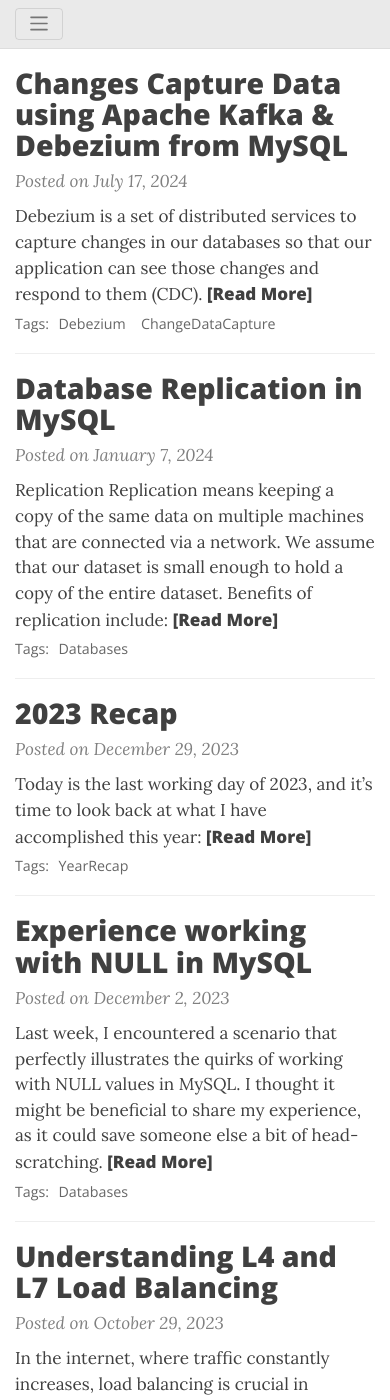
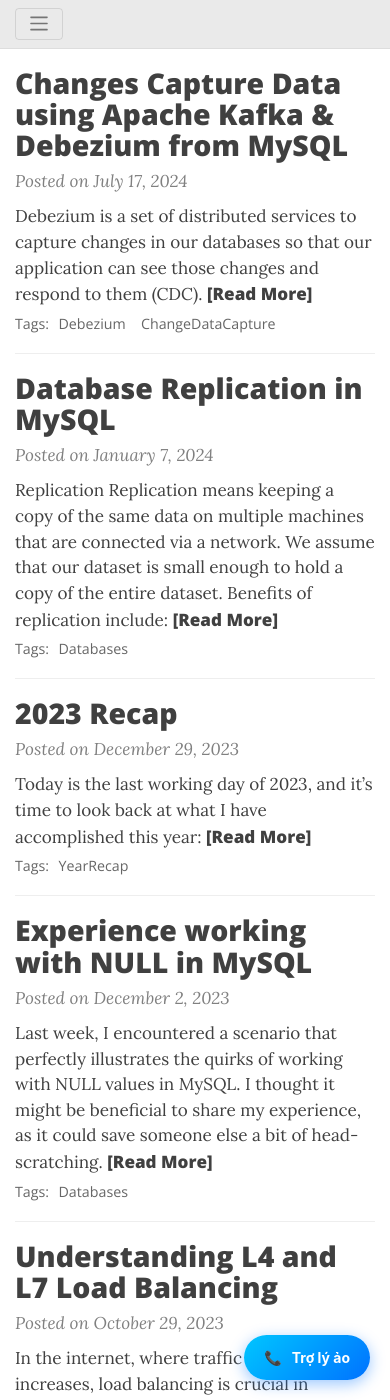
Before and after one commit to thachlp/thachlp.github.io, a Jekyll site: the page built from index.html, in a window 390 px wide and 1400 px high, scrolled down 570 px. Built offline with Jekyll 4.4.1, drawn with Linux system fonts in a browser that asks for light colours; nearby versions of some CDN libraries; the list of posts is cut into pages by our own code.

Commit message:
Replace Coze bot with Vapi voice assistant on home page

```diff
--- a/_layouts/home.html
+++ b/_layouts/home.html
@@ -104,32 +104,122 @@
 </ul>
 {% endif %}
 
-{%- comment -%}
-Cozy bot: include script only on home layout.
-Use either page.cozy_bot_script (URL) or page.cozy_bot_inline (raw HTML/JS). If not set on page, fall back to site.cozy_bot_script or site.cozy_bot_inline.
-{%- endcomment -%}
-{%- assign cozy_script_url = page.cozy_bot_script | default: site.cozy_bot_script -%}
-{%- assign cozy_inline = page.cozy_bot_inline | default: site.cozy_bot_inline -%}
-{%- if cozy_script_url -%}
-<script src="https://sf-cdn.coze.com/obj/unpkg-va/flow-platform/chat-app-sdk/1.2.0-beta.6/libs/oversea/index.js"></script>
+<style>
+    #vapi-floating-btn {
+        position: fixed;
+        bottom: 30px;
+        right: 30px;
+        z-index: 9999;
+        background: linear-gradient(135deg, #00c6ff, #0072ff);
+        color: white;
+        border: none;
+        border-radius: 50px;
+        padding: 15px 25px;
+        font-size: 16px;
+        font-weight: bold;
+        box-shadow: 0 4px 15px rgba(0, 114, 255, 0.4);
+        cursor: pointer;
+        transition: all 0.3s ease;
+        display: flex;
+        align-items: center;
+        gap: 10px;
+        font-family: -apple-system, BlinkMacSystemFont, "Segoe UI", Roboto, sans-serif;
+    }
+
+    #vapi-floating-btn:hover {
+        transform: scale(1.05);
+        box-shadow: 0 6px 20px rgba(0, 114, 255, 0.6);
+    }
+
+    /* Trạng thái khi đang gọi (Màu đỏ & Hiệu ứng rung) */
+    #vapi-floating-btn.active {
+        background: linear-gradient(135deg, #ff416c, #ff4b2b);
+        box-shadow: 0 4px 15px rgba(255, 75, 43, 0.4);
+        animation: pulse-red 2s infinite;
+    }
+
+    @keyframes pulse-red {
+        0% { box-shadow: 0 0 0 0 rgba(255, 75, 43, 0.7); }
+        70% { box-shadow: 0 0 0 10px rgba(255, 75, 43, 0); }
+        100% { box-shadow: 0 0 0 0 rgba(255, 75, 43, 0); }
+    }
+
+    /* Ẩn trên mobile nếu cần, nhưng voice thì nên để mobile */
+    @media (max-width: 600px) {
+        #vapi-floating-btn {
+            bottom: 20px;
+            right: 20px;
+            padding: 12px 20px;
+            font-size: 14px;
+        }
+    }
+</style>
+
+<button id="vapi-floating-btn" onclick="toggleVapiCall()">
+    <span id="vapi-icon">📞</span>
+    <span id="vapi-text">Trợ lý ảo</span>
+</button>
+
+<script src="https://unpkg.com/@vapi-ai/web/dist/vapi-web.js"></script>
 <script>
-    new CozeWebSDK.WebChatClient({
-        config: {
-            bot_id: '7580535254638755845',
-        },
-        componentProps: {
-            title: 'Coze',
-        },
-        auth: {
-            type: 'token',
-            token: 'pat_xpQ8KuBGPf9KVGg5gOhvUZmefDNc3dbCIgUVZEUBlbPSEtvmLcPUDcI98BIdQH3T',
-            onRefreshToken: function () {
-                return 'pat_xpQ8KuBGPf9KVGg5gOhvUZmefDNc3dbCIgUVZEUBlbPSEtvmLcPUDcI98BIdQH3T'
-            }
+    // --- CẤU HÌNH (BẠN ĐIỀN VÀO ĐÂY) ---
+    const VAPI_PUBLIC_KEY = 'b7fd248d-b5de-4f37-ae8e-50f09509e983';
+    const VAPI_ASSISTANT_ID = '4aae4bca-2024-4336-9bdb-6f0627a21280';
+    // -----------------------------------
+
+    const vapi = new Vapi(VAPI_PUBLIC_KEY);
+    const btn = document.getElementById('vapi-floating-btn');
+    const btnText = document.getElementById('vapi-text');
+    const btnIcon = document.getElementById('vapi-icon');
+    let isCallActive = false;
+
+    // Hàm Bật/Tắt cuộc gọi
+    function toggleVapiCall() {
+        if (!isCallActive) {
+            // Bắt đầu gọi
+            btnText.innerText = "Đang kết nối...";
+            vapi.start(VAPI_ASSISTANT_ID);
+        } else {
+            // Kết thúc gọi
+            vapi.stop();
         }
+    }
+
+    // --- LẮNG NGHE SỰ KIỆN TỪ VAPI ---
+
+    // 1. Khi cuộc gọi bắt đầu
+    vapi.on('call-start', () => {
+        isCallActive = true;
+        btn.classList.add('active'); // Đổi màu đỏ
+        btnIcon.innerText = "mic";   // Đổi icon
+        btnText.innerText = "Đang nghe...";
     });
+
+    // 2. Khi cuộc gọi kết thúc
+    vapi.on('call-end', () => {
+        isCallActive = false;
+        btn.classList.remove('active'); // Về màu xanh
+        btnIcon.innerText = "📞";
+        btnText.innerText = "Trợ lý ảo";
+    });
+
+    // 3. Khi AI đang nói (Speech start)
+    vapi.on('speech-start', () => {
+        btnText.innerText = "AI đang nói...";
+    });
+
+    // 4. Khi AI nói xong (Chờ người dùng nói)
+    vapi.on('speech-end', () => {
+        btnText.innerText = "Mời bạn nói...";
+    });
+
+    // 5. Xử lý lỗi
+    vapi.on('error', (e) => {
+        console.error("Vapi Error:", e);
+        btnText.innerText = "Lỗi kết nối";
+        isCallActive = false;
+        btn.classList.remove('active');
+        setTimeout(() => { btnText.innerText = "Thử lại"; }, 2000);
+    });
+
 </script>
-{%- endif -%}
-{%- if cozy_inline -%}
-{{ cozy_inline }}
-{%- endif -%}
```
